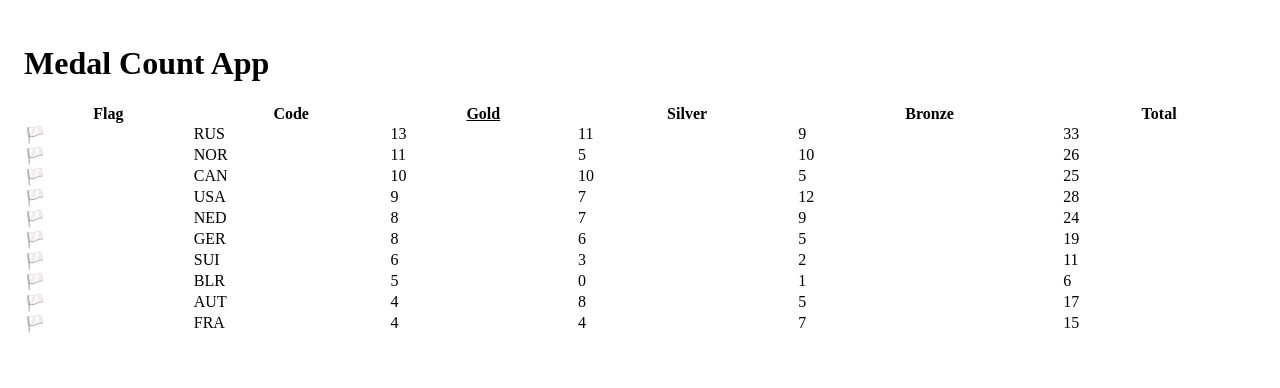
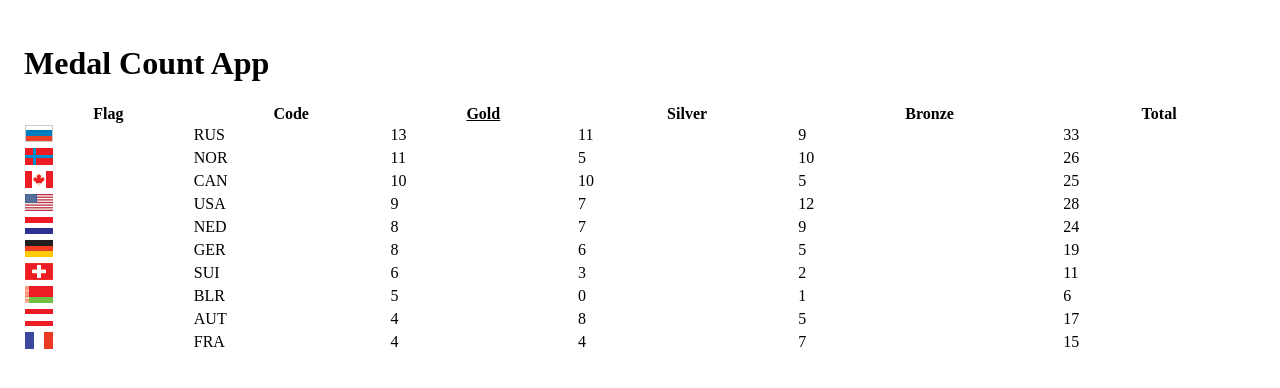
Before and after one commit to contactashpat/medal-count-app, a Next.js app: page / in a window 1280 px wide. Shown: the top 388 px of the page. Built offline with nearby package versions, Linux system fonts and the light colour scheme.

Commit message:
fix: adjust flag rendering using exact flag height and width from sprite

```diff
--- /dev/null
+++ b/src/components/FlagIcon.module.css
@@ -0,0 +1,12 @@
+/* 28 x 221 full sprite size
+ each flag height = 221 / 13 = 17px
+
+ */
+.flag {
+    width: 28px;
+    height: 17px;
+    background-image: url('/flags.png');
+    background-repeat: no-repeat;
+    background-size: 28px 221px;
+    display: inline-block;
+}
--- /dev/null
+++ b/src/components/FlagIcon.tsx
@@ -0,0 +1,25 @@
+import styles from './FlagIcon.module.css'
+
+// TODO: we can make this dynamic later by fetching country codes and sorting. For this we will have to fetch appropriate sprite as well making it more dynamic but with added complexity
+const countryOrder = [
+  'AUT', 'BLR', 'CAN', 'CHN', 'FRA', 'GER', 'ITA', 'NED',
+  'NOR', 'RUS', 'SUI', 'SWE', 'USA'
+]
+
+type Props = {
+  code: string
+}
+
+export default function FlagIcon({ code }: Props) {
+  const index = countryOrder.indexOf(code)
+  const flagHeight = 17 // px
+  const offsetY = index >= 0 ? -index * flagHeight : 0
+
+  return (
+    <div
+      className={styles.flag}
+      style={{ backgroundPositionY: `${offsetY}px` }}
+      title={code}
+    />
+  )
+}
--- a/src/components/MedalRow.tsx
+++ b/src/components/MedalRow.tsx
@@ -1,5 +1,6 @@
 import { CountryMedals } from '@/hooks/useMedalData'
 import { getTotalMedals } from '@/utils/getTotalMedals'
+import FlagIcon from './FlagIcon'
 
 type Props = {
   country: CountryMedals
@@ -8,7 +9,7 @@ type Props = {
 export default function MedalRow({ country }: Props) {
   return (
     <tr>
-      <td>{/* placeholder for flag */}🏳️</td>
+      <td><FlagIcon code={country.code} /></td>
       <td>{country.code}</td>
       <td>{country.gold}</td>
       <td>{country.silver}</td>
```
